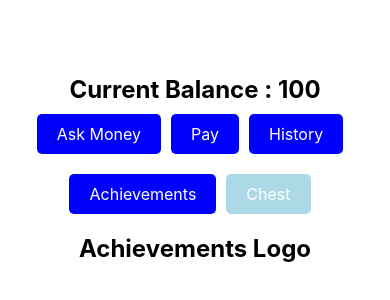
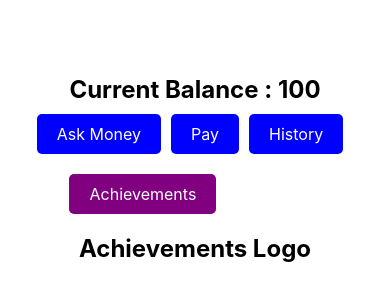
Before and after one commit to Mousumi927/PayTrack-BackEnd, a React Native app in the folder payTrack-ChildPhone/: screen / in a window 390 px wide. Shown: the part 248-548 px from the top of the page. Built offline with nearby package versions, Linux system fonts and the light colour scheme.

Commit message:
changed button (achievements and chest) colour

```diff
--- a/payTrack-ChildPhone/home.jsx
+++ b/payTrack-ChildPhone/home.jsx
@@ -97,12 +97,12 @@ const styles = StyleSheet.create({
   tab: {
     paddingHorizontal: 20,
     paddingVertical: 10,
-    backgroundColor: 'lightblue',
+    backgroundColor: 'lightpurple',
     borderRadius: 5,
     marginRight: 10,
   },
   activeTab: {
-    backgroundColor: 'blue',
+    backgroundColor: 'purple',
   },
   tabText: {
     color: 'white',
```
